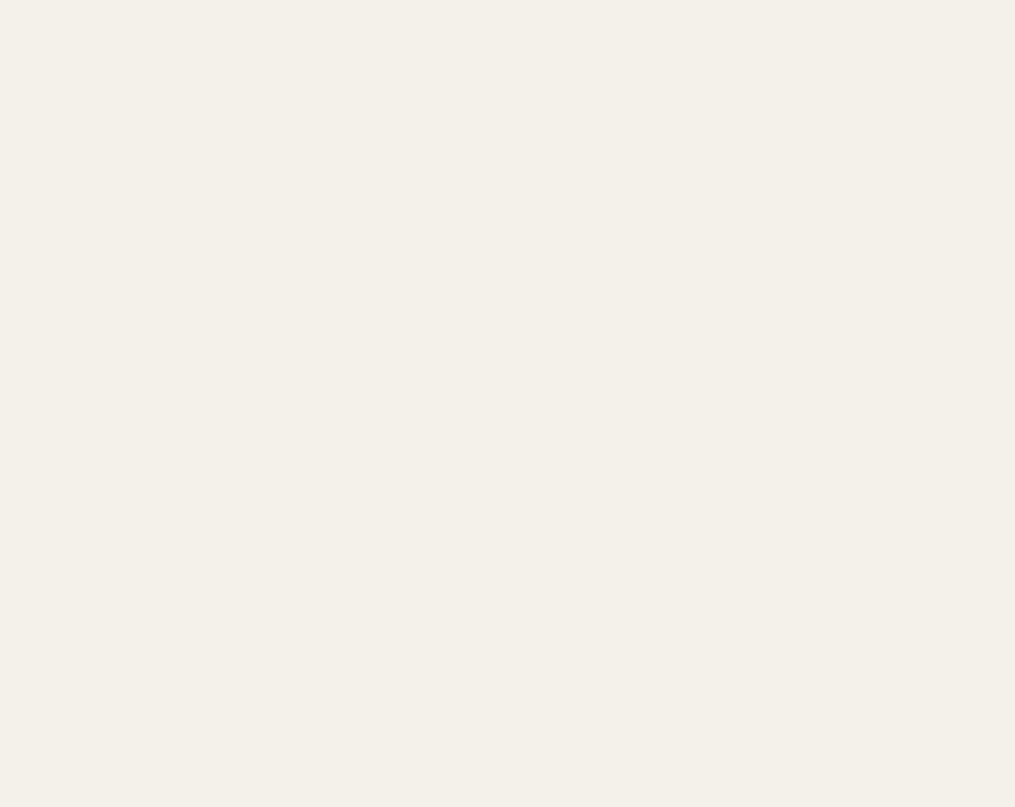
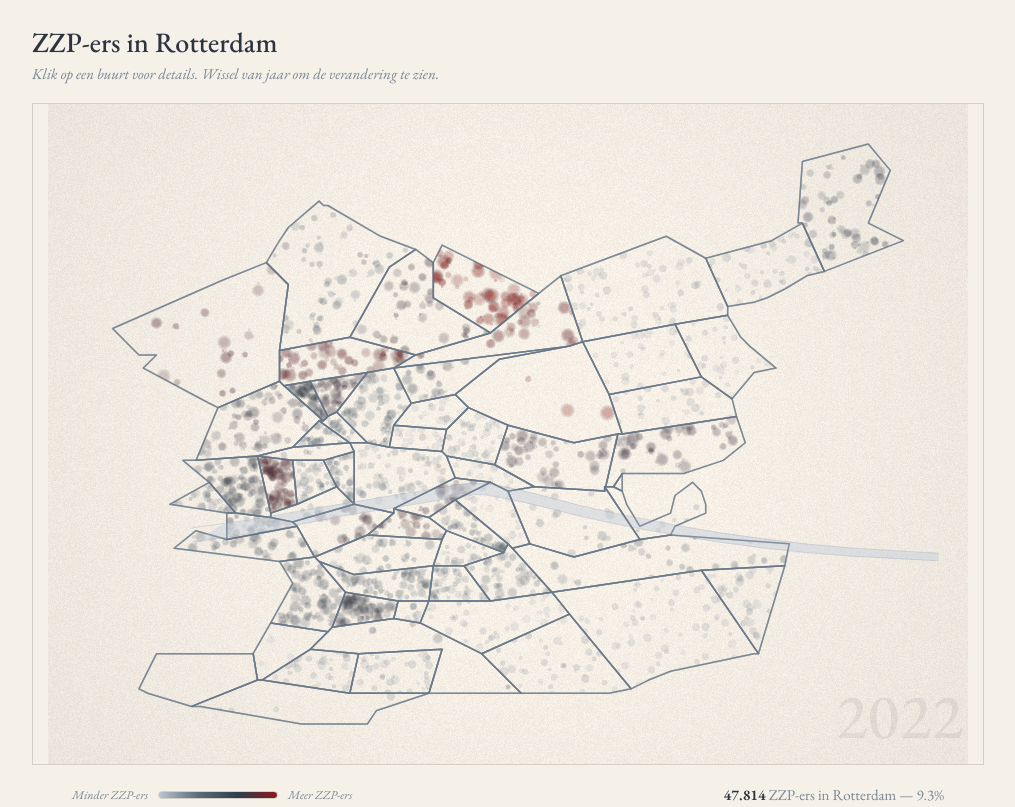
Before and after one commit to bartmediatech/zzp-rotterdam, a website built with Vite: page embed.html in a window 1280 px wide. Shown: the top 807 px of the page, without its empty margins (132-1147 px from the left). Built offline with nearby package versions, Linux system fonts and the light colour scheme.

Commit message:
Fix embed page: body opacity was 0 (missing 'loaded' class)
The CSS sets body opacity:0 by default, and main.js adds .loaded
to reveal. embed.js didn't do this, so the page was invisible.

Co-Authored-By: Claude Opus 4.6 (1M context) <noreply@anthropic.com>

```diff
--- a/embed.html
+++ b/embed.html
@@ -10,7 +10,7 @@
   <link rel="stylesheet" href="/style.css" />
   <style>
     /* Override for embed mode — no scrollytelling, just the interactive map */
-    body { opacity: 1; }
+    body, body.loaded { opacity: 1 !important; }
     .embed-page {
       max-width: 1000px;
       margin: 0 auto;
--- a/src/embed.js
+++ b/src/embed.js
@@ -32,6 +32,8 @@ async function init() {
   setupYearSelector();
   updateStats();
   setupHover();
+
+  document.body.classList.add('loaded');
 }
 
 function drawYear(year) {
```
